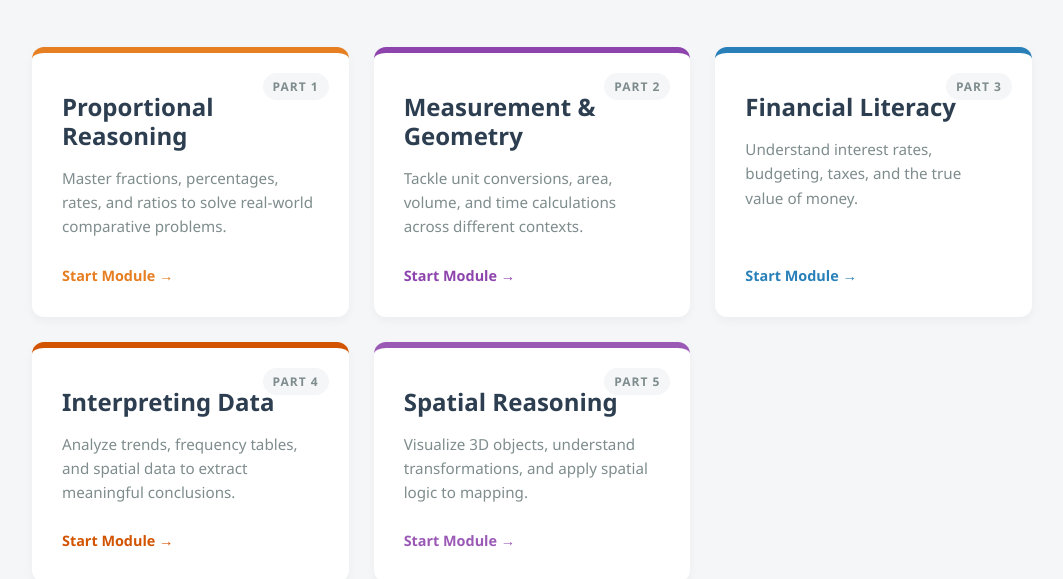
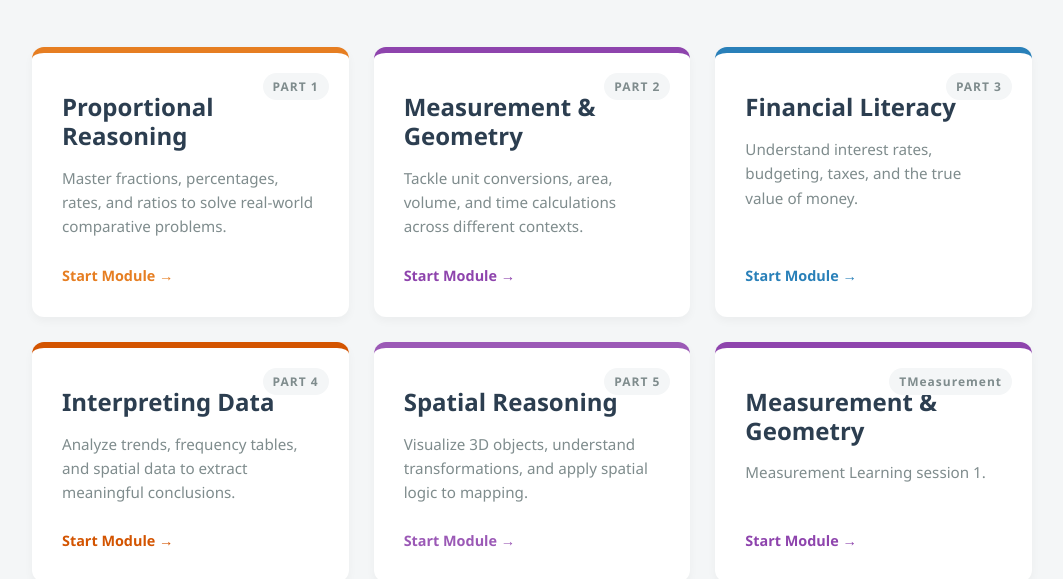
Before and after one commit to jshenListon/CAA_preparation, a plain HTML site: page index.html in a window 1280 px wide. Shown: the part 226-805 px from the top of the page, without its empty margins (108-1171 px from the left). Drawn offline with Linux system fonts and the light colour scheme.

Commit message:
Update index.html
Add measurement learning session 1

```diff
--- a/index.html
+++ b/index.html
@@ -187,6 +187,13 @@
             <div class="action-text">Start Module &rarr;</div>
         </a>
 
+        <a href="m_week1.html" class="module-card card-2">
+            <span class="session-badge">TMeasurement</span>
+            <h2>Measurement & Geometry</h2>
+            <p>Measurement Learning session 1.</p>
+            <div class="action-text">Start Module &rarr;</div>
+        </a>
+
     </div>
 
     <div class="footer">
```
